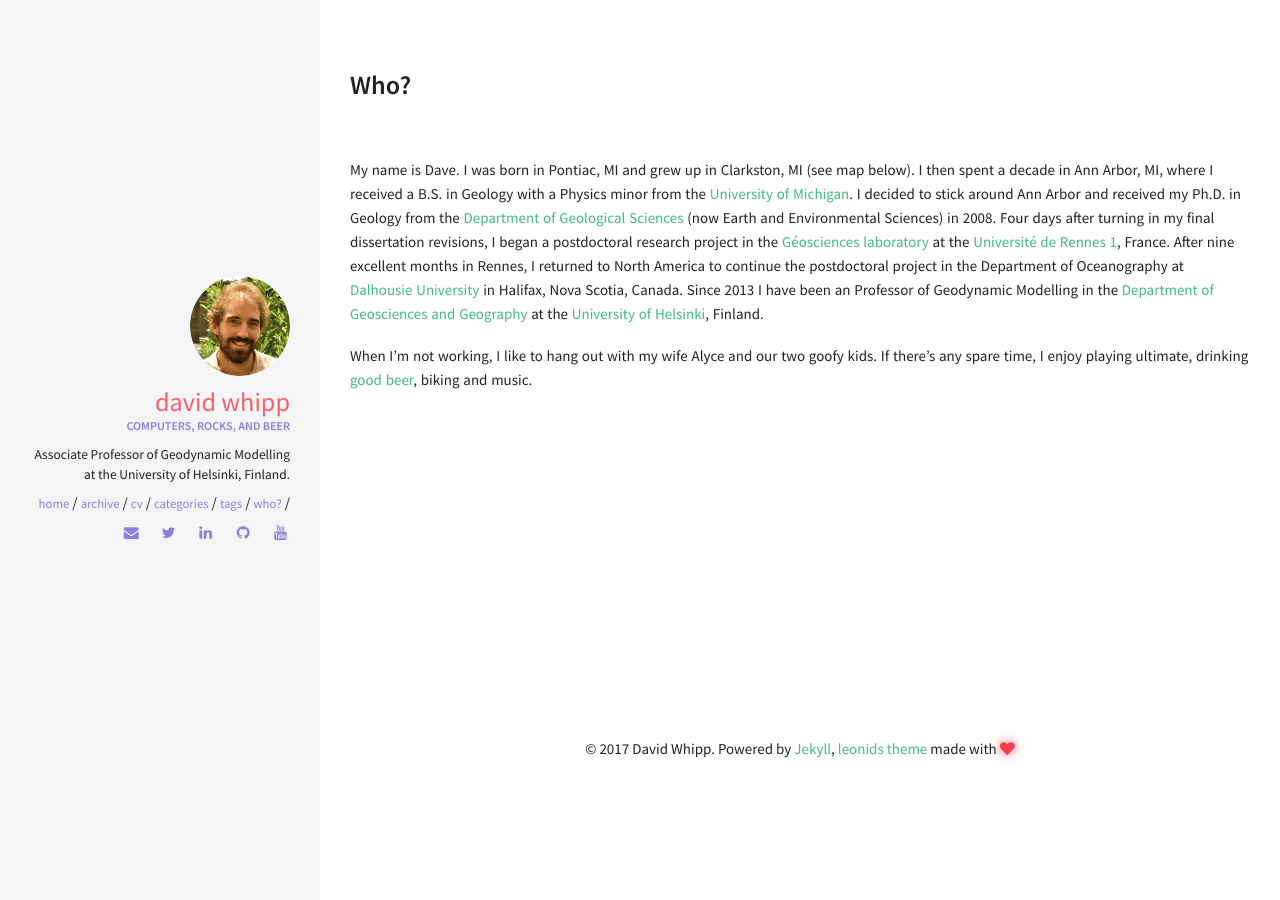
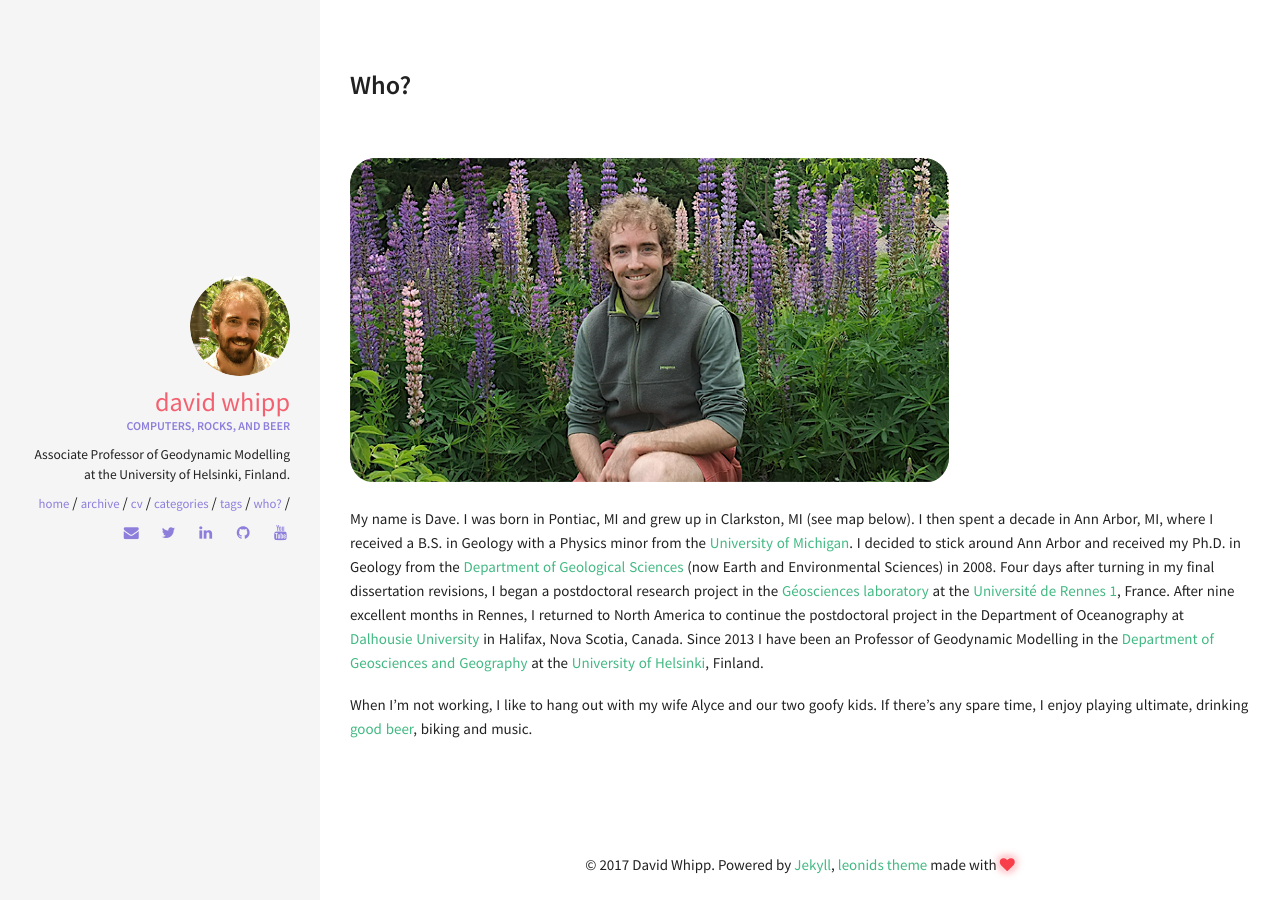
Before and after one commit to z0del/davewhipp.github.io, a Jekyll site: the page built from who.md, in a window 1280 px wide. Built offline with Jekyll 4.4.1, drawn with Linux system fonts in a browser that asks for light colours.

Commit message:
Added photo

```diff
--- a/who.md
+++ b/who.md
@@ -3,7 +3,7 @@ layout: page
 title:  Who?
 permalink: /who
 ---
-
+![Dave Whipp](img/dwhipp-lupines.png)
 
 My name is Dave. I was born in Pontiac, MI and grew up in Clarkston, MI (see map below). I then spent a decade in Ann Arbor, MI, where I  received a B.S. in Geology with a Physics minor from the [University of Michigan](http://www.umich.edu/). I decided to stick around Ann Arbor and received my Ph.D. in Geology from the [Department of Geological Sciences](http://www.lsa.umich.edu/earth/) (now Earth and Environmental Sciences) in 2008. Four days after turning in my final dissertation revisions, I began a postdoctoral research project in the [Géosciences laboratory](http://www.geosciences.univ-rennes1.fr/) at the [Université de Rennes 1](https://www.univ-rennes1.fr/), France. After nine excellent months in Rennes, I returned to North America to continue the postdoctoral project in the Department of Oceanography at [Dalhousie University](http://www.dal.ca/) in Halifax, Nova Scotia, Canada. Since 2013 I have been an Professor of Geodynamic Modelling in the [Department of Geosciences and Geography](http://www.helsinki.fi/geo/english/index.html) at the [University of Helsinki](http://www.helsinki.fi/university/), Finland.
 
```
